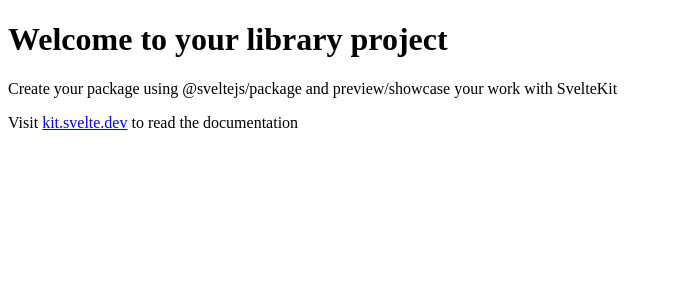
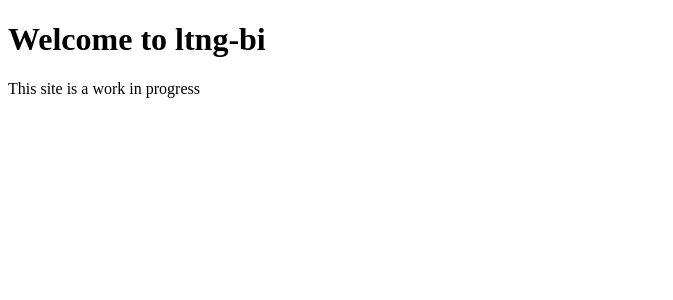
Before and after one commit to sgmarius/ltng-bi, a SvelteKit app: page / in a window 1280 px wide. Shown: the top 300 px of the page, without its empty margins (0-673 px from the left). Built offline with nearby package versions, Linux system fonts and the light colour scheme.

Commit message:
small perso work.

```diff
--- a/src/routes/+page.svelte
+++ b/src/routes/+page.svelte
@@ -1,3 +1,2 @@
-<h1>Welcome to your library project</h1>
-<p>Create your package using @sveltejs/package and preview/showcase your work with SvelteKit</p>
-<p>Visit <a href="https://kit.svelte.dev">kit.svelte.dev</a> to read the documentation</p>
+<h1>Welcome to ltng-bi</h1>
+<p>This site is a work in progress</p>
```
Also changed, not shown: static/favicon.png.
